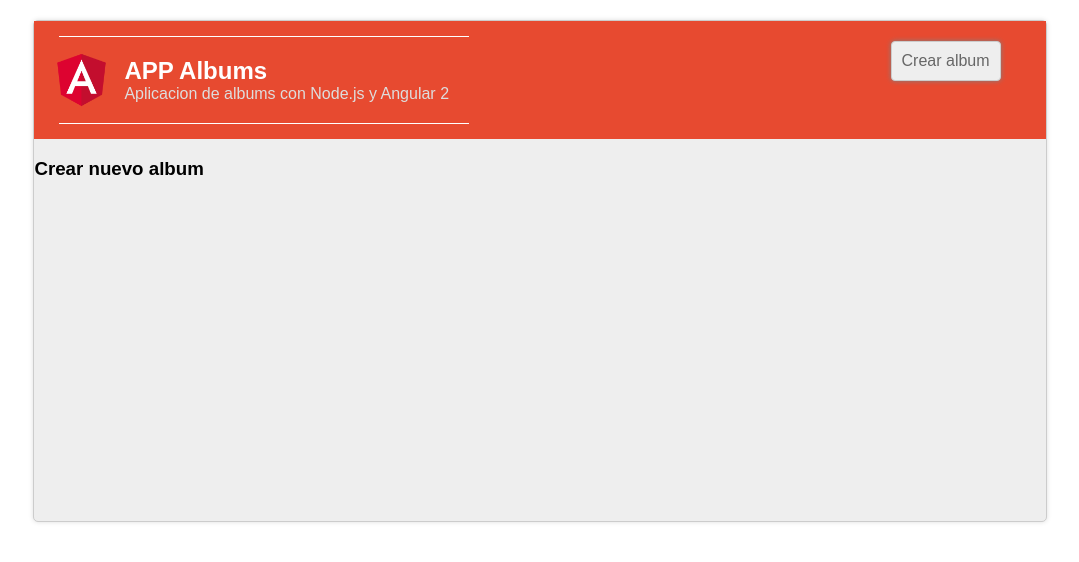
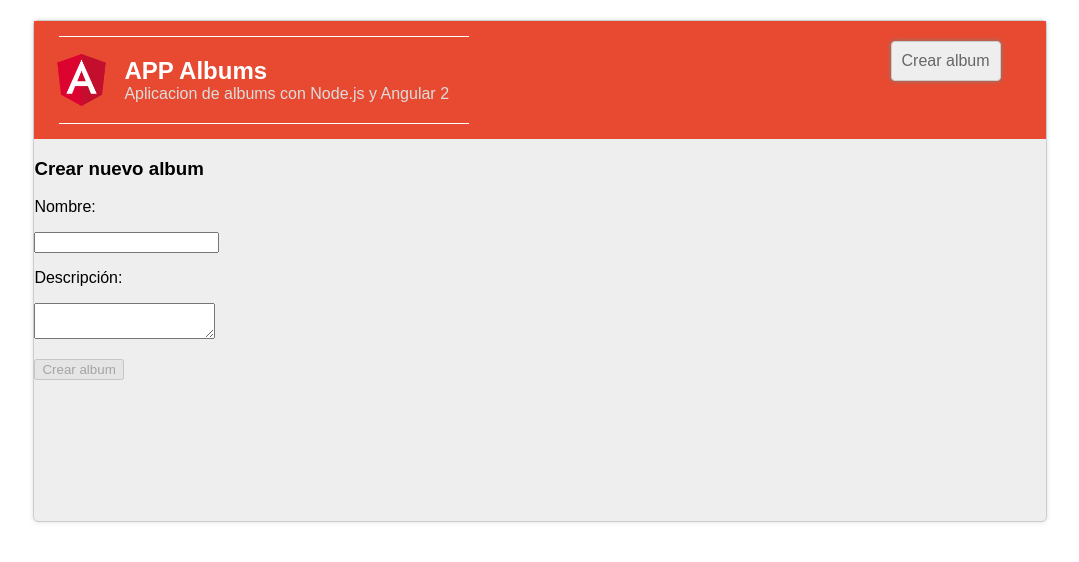
Before and after one commit to eliasib13/Albums-MEAN, an Angular app in the folder client-angular/: page /crear-album in a window 1280 px wide. Shown: the top 562 px of the page, without its empty margins (100-1179 px from the left). Built offline with nearby package versions, Linux system fonts and the light colour scheme.

Commit message:
New albums can be added

```diff
--- a/client-angular/src/app/components/album-add.component.ts
+++ b/client-angular/src/app/components/album-add.component.ts
@@ -11,7 +11,7 @@ import { Album } from '../models/album';
 })
 
 export class AlbumAddComponent implements OnInit {
-    public title: string;
+    public headerTitle: string;
     public album: Album;
     public errorMessage: any;
 
@@ -20,10 +20,33 @@ export class AlbumAddComponent implements OnInit {
         private _router: Router,
         private _albumService: AlbumService
     ) {
-        this.title = "Crear nuevo album";
+        this.headerTitle = "Crear nuevo album";
     }
 
     ngOnInit() {
         console.log("albums-add.component.ts loaded");
+        this.album = new Album("","");
+    }
+
+    onSubmit() {
+        this._albumService.addAlbum(this.album).subscribe(
+            response => {
+                this.album = response.album;
+
+                if (!response.album) {
+                    alert("Error en el servidor");
+                }
+                else {
+                    this._router.navigate(['/']);
+                }
+            },
+            error => {
+                this.errorMessage = <any>error;
+
+                if (this.errorMessage != null) {
+                    console.log(this.errorMessage);
+                }
+            }
+        );
     }
 }
--- a/client-angular/src/app/services/album.service.ts
+++ b/client-angular/src/app/services/album.service.ts
@@ -17,4 +17,13 @@ export class AlbumService {
         return this._http.get(this.url + 'albums')
                         .map(res => res.json());
     }
+
+    addAlbum(album: Album) {
+        let json = JSON.stringify(album);
+        let params = json;
+        let headers = new Headers({'Content-Type': 'application/json'});
+
+        return this._http.post(this.url + 'album', params, {headers: headers})
+                        .map(res => res.json());
+    }
 }
--- a/client-angular/src/app/views/album-add.html
+++ b/client-angular/src/app/views/album-add.html
@@ -1 +1,21 @@
-<h1>{{title}}</h1>
+<h1>{{headerTitle}}</h1>
+
+<form #formAlbum="ngForm" (ngSubmit)="onSubmit()">
+    <label>Nombre: </label>
+    <p>
+        <input type="text" #title="ngModel" name="title" [(ngModel)]="album.title" required />
+        <span *ngIf="!title.valid && title.touched">
+            El nombre es obligatorio
+        </span>
+    </p>
+
+    <label>Descripción: </label>
+    <p>
+        <textarea #description="ngModel" name="description" [(ngModel)]="album.description" required></textarea>
+        <span *ngIf="!description.valid && description.touched">
+            La descripción es obligatoria
+        </span>
+    </p>
+
+    <input type="submit" value="Crear album" [disabled]="!formAlbum.form.valid" />
+</form>
```
